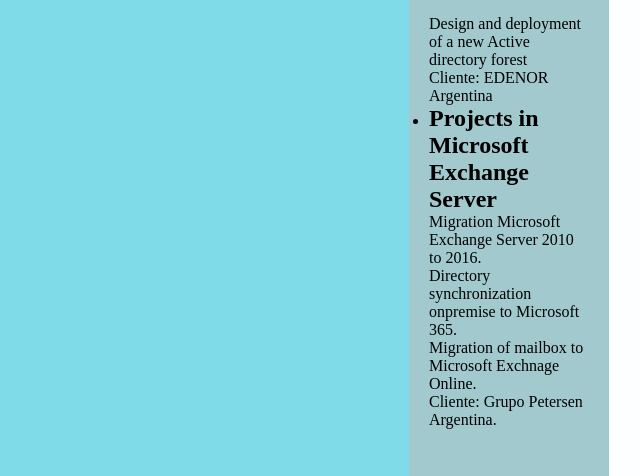
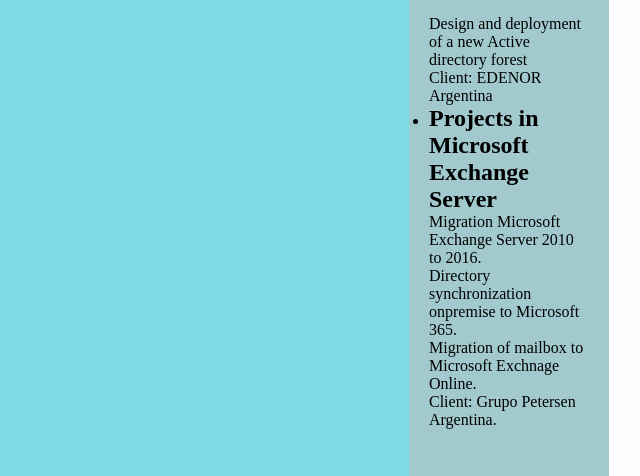
Before and after one commit to lmarquez17/resume, a plain HTML site: page index.html in a window 1280 px wide. Shown: the part 1713-2189 px from the top of the page, 351-991 px from the left. Drawn offline with Linux system fonts and the light colour scheme.

Commit message:
Se modifico la palabra cliente en español por ingles

```diff
--- a/index.html
+++ b/index.html
@@ -128,14 +128,14 @@ Serve the clients' infrastructure, according to the defined scopes and methodolo
                         <p>Cliente: Grupo Petersen Argentina.</p>
                         <br>
                         <p>Design and deployment of a new Active directory forest</p>
-                        <p>Cliente: EDENOR Argentina</p>
+                        <p>Client: EDENOR Argentina</p>
                     </li>
                     <li>
                         <h2>Projects in Microsoft Exchange Server</h2>
                         <p>Migration Microsoft Exchange Server 2010 to 2016.</p>
                         <p>Directory synchronization onpremise to Microsoft 365.</p>
                         <p>Migration of mailbox to Microsoft Exchnage Online.</p>
-                        <p>Cliente: Grupo Petersen Argentina.</p>
+                        <p>Client: Grupo Petersen Argentina.</p>
 
                     </li>
                 </ul>
```
